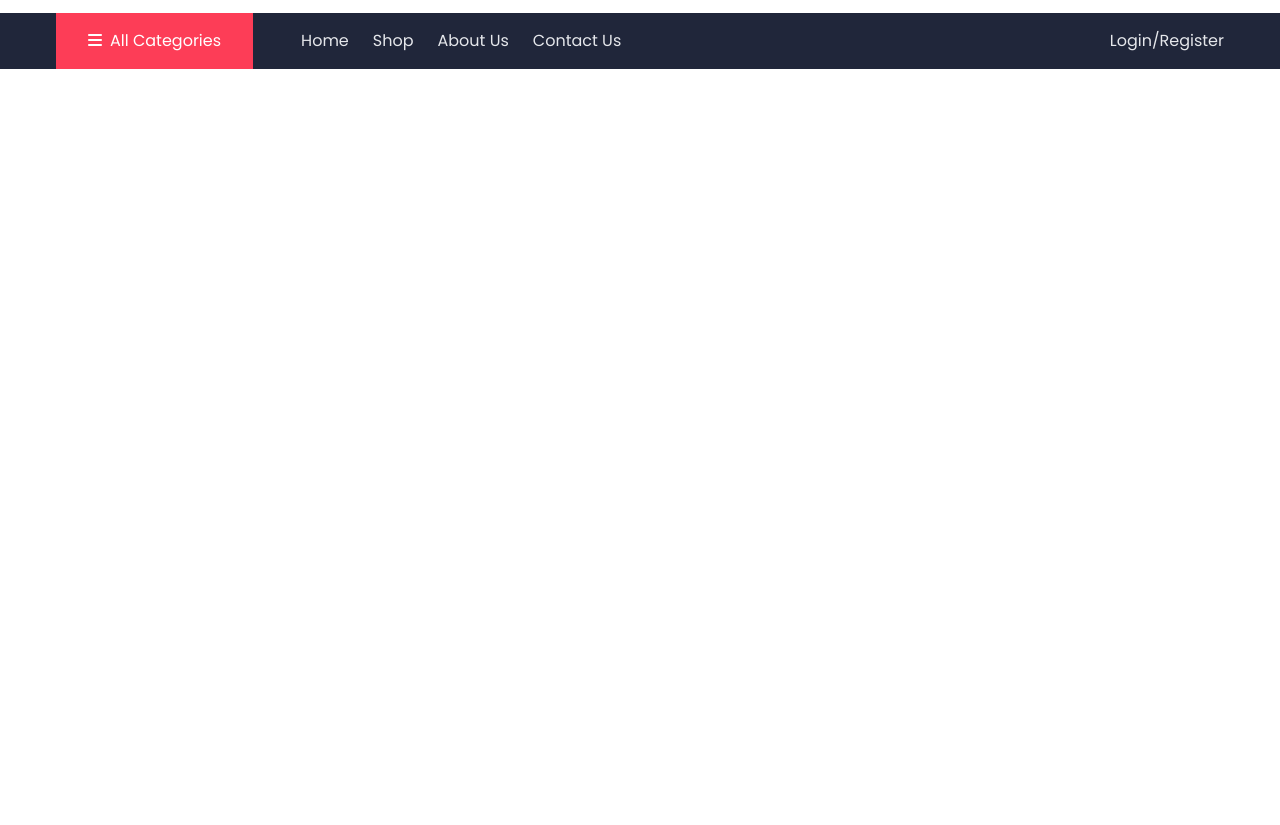
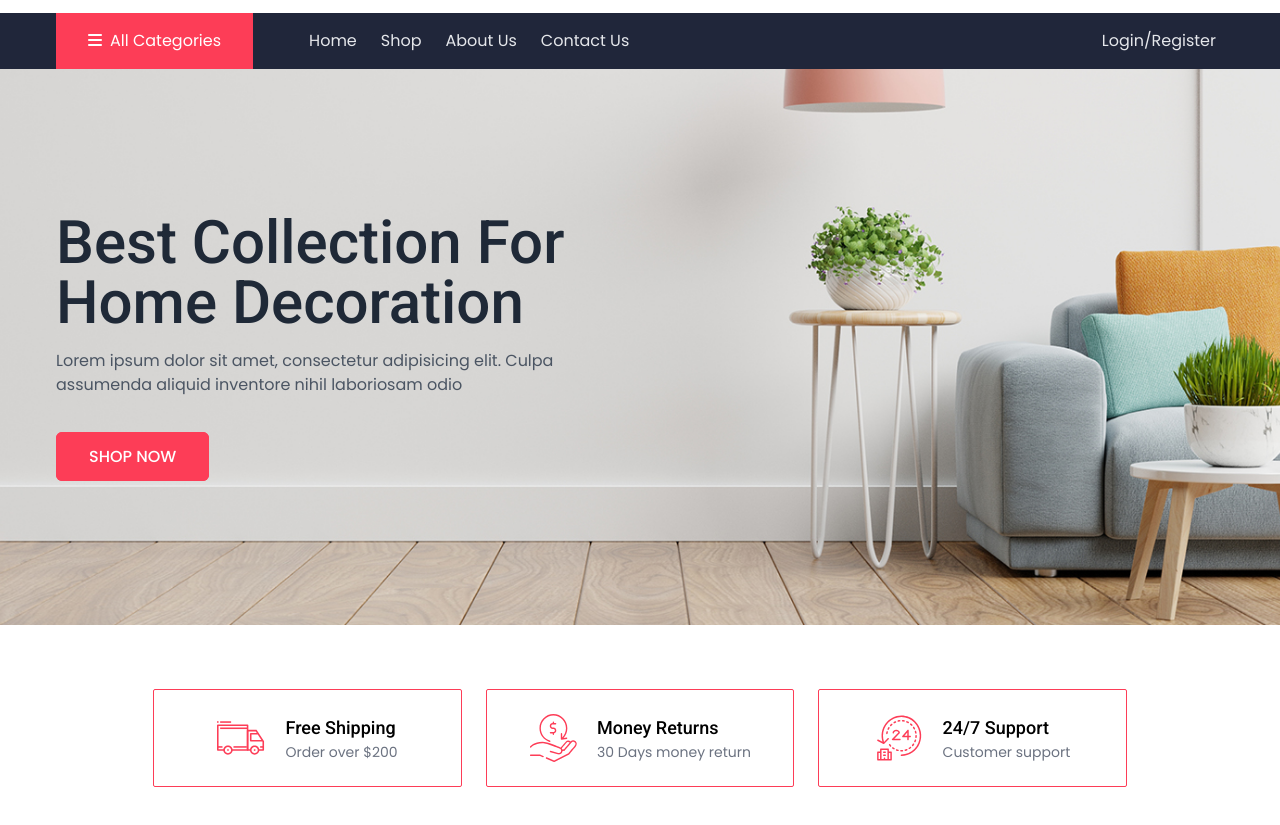
Before and after one commit to aansourav/WindCommerce, a website built with Vite: page index.html in a window 1280 px wide. Shown: the part 69-894 px from the top of the page. Before the commit the page ends 800 px from the top, so only its background shows below. Built offline with nearby package versions, Linux system fonts and the light colour scheme.

Commit message:
Hero & Features section done

```diff
--- a/index.html
+++ b/index.html
@@ -95,7 +95,9 @@
       <div class="container">
         <div class="flex">
           <!-- all category -->
-          <div class="px-8 py-4 bg-primary flex items-center cursor-pointer group relative">
+          <div
+            class="px-8 py-4 bg-primary hover:bg-[#d6263d] flex items-center cursor-pointer group relative"
+          >
             <span class="text-white">
               <i class="fas fa-bars"></i>
             </span>
@@ -146,13 +148,28 @@
 
           <!-- nav menu -->
           <div class="flex items-center justify-between flex-grow pl-12">
-            <div class="flex items-center space-x-6 text-base capitalize">
-              <a href="index.html" class="text-gray-200 hover:text-primary transition">Home</a>
-              <a href="shop.html" class="text-gray-200 hover:text-primary transition">Shop</a>
-              <a href="#" class="text-gray-200 hover:text-primary transition">About us</a>
-              <a href="#" class="text-gray-200 hover:text-primary transition">Contact us</a>
+            <div class="flex items-center space-x-2 text-base capitalize">
+              <a
+                href="index.html"
+                class="text-gray-200 hover:text-white hover:bg-[#191d26] py-4 px-2 transition"
+                >Home</a
+              >
+              <a
+                href="shop.html"
+                class="text-gray-200 hover:text-white hover:bg-[#191d26] py-4 px-2 transition"
+                >Shop</a
+              >
+              <a href="#" class="text-gray-200 hover:text-white hover:bg-[#191d26] py-4 px-2 transition"
+                >About us</a
+              >
+              <a href="#" class="text-gray-200 hover:text-white hover:bg-[#191d26] py-4 px-2 transition"
+                >Contact us</a
+              >
             </div>
-            <a href="login.html" class="ml-auto justify-self-end text-gray-200 hover:text-primary transition">
+            <a
+              href="login.html"
+              class="ml-auto justify-self-end text-gray-200 hover:text-white hover:bg-[#191d26] py-4 px-2 transition"
+            >
               Login/Register
             </a>
           </div>
@@ -161,5 +178,75 @@
       </div>
     </nav>
     <!-------------- NAVBAR END --------------->
+
+    <!-------------- BANNER --------------->
+    <div
+      class="bg-cover bg-no-repeat bg-center py-36 relative"
+      style="background-image: url('./src/images/banner-bg.jpg')"
+    >
+      <div class="container">
+        <!-- banner content -->
+        <h1 class="xl:text-6xl md:text-5xl text-4xl text-gray-800 font-medium mb-4">
+          Best Collection For <br class="hidden sm:block" />
+          Home Decoration
+        </h1>
+        <p class="text-base text-gray-600 leading-6">
+          Lorem ipsum dolor sit amet, consectetur adipisicing elit. Culpa <br class="hidden sm:block" />
+          assumenda aliquid inventore nihil laboriosam odio
+        </p>
+        <!-- banner button -->
+        <div class="mt-12 mb-3">
+          <a
+            href="shop.html"
+            class="bg-primary border border-primary text-white px-8 py-3 font-medium rounded-md uppercase hover:bg-transparent hover:text-primary transition"
+          >
+            Shop now
+          </a>
+        </div>
+        <!-- banner button end -->
+        <!-- banner content end -->
+      </div>
+    </div>
+    <!-------------- BANNER END --------------->
+
+    <!-------------- FEATURES --------------->
+    <div class="container py-16">
+      <div class="lg:w-10/12 grid md:grid-cols-3 gap-3 lg:gap-6 mx-auto justify-center">
+        <!-- single feature -->
+        <div
+          class="border-primary border rounded-sm px-8 lg:px-3 lg:py-6 py-4 flex justify-center items-center gap-5"
+        >
+          <img src="./src/images/icons/delivery-van.svg" class="lg:w-12 w-10 h-12 object-contain" />
+          <div>
+            <h4 class="font-medium capitalize text-lg">free shipping</h4>
+            <p class="text-gray-500 text-xs lg:text-sm">Order over $200</p>
+          </div>
+        </div>
+        <!-- single feature end -->
+        <!-- single feature -->
+        <div
+          class="border-primary border rounded-sm px-8 lg:px-3 lg:py-6 py-4 flex justify-center items-center gap-5"
+        >
+          <img src="./src/images/icons/money-back.svg" class="lg:w-12 w-10 h-12 object-contain" />
+          <div>
+            <h4 class="font-medium capitalize text-lg">Money returns</h4>
+            <p class="text-gray-500 text-xs lg:text-sm">30 Days money return</p>
+          </div>
+        </div>
+        <!-- single feature end -->
+        <!-- single feature -->
+        <div
+          class="border-primary border rounded-sm px-8 lg:px-3 lg:py-6 py-4 flex justify-center items-center gap-5"
+        >
+          <img src="./src/images/icons/service-hours.svg" class="lg:w-12 w-10 h-12 object-contain" />
+          <div>
+            <h4 class="font-medium capitalize text-lg">24/7 Support</h4>
+            <p class="text-gray-500 text-xs lg:text-sm">Customer support</p>
+          </div>
+        </div>
+        <!-- single feature end -->
+      </div>
+    </div>
+    <!-------------- FEATURES END --------------->
   </body>
 </html>
```
